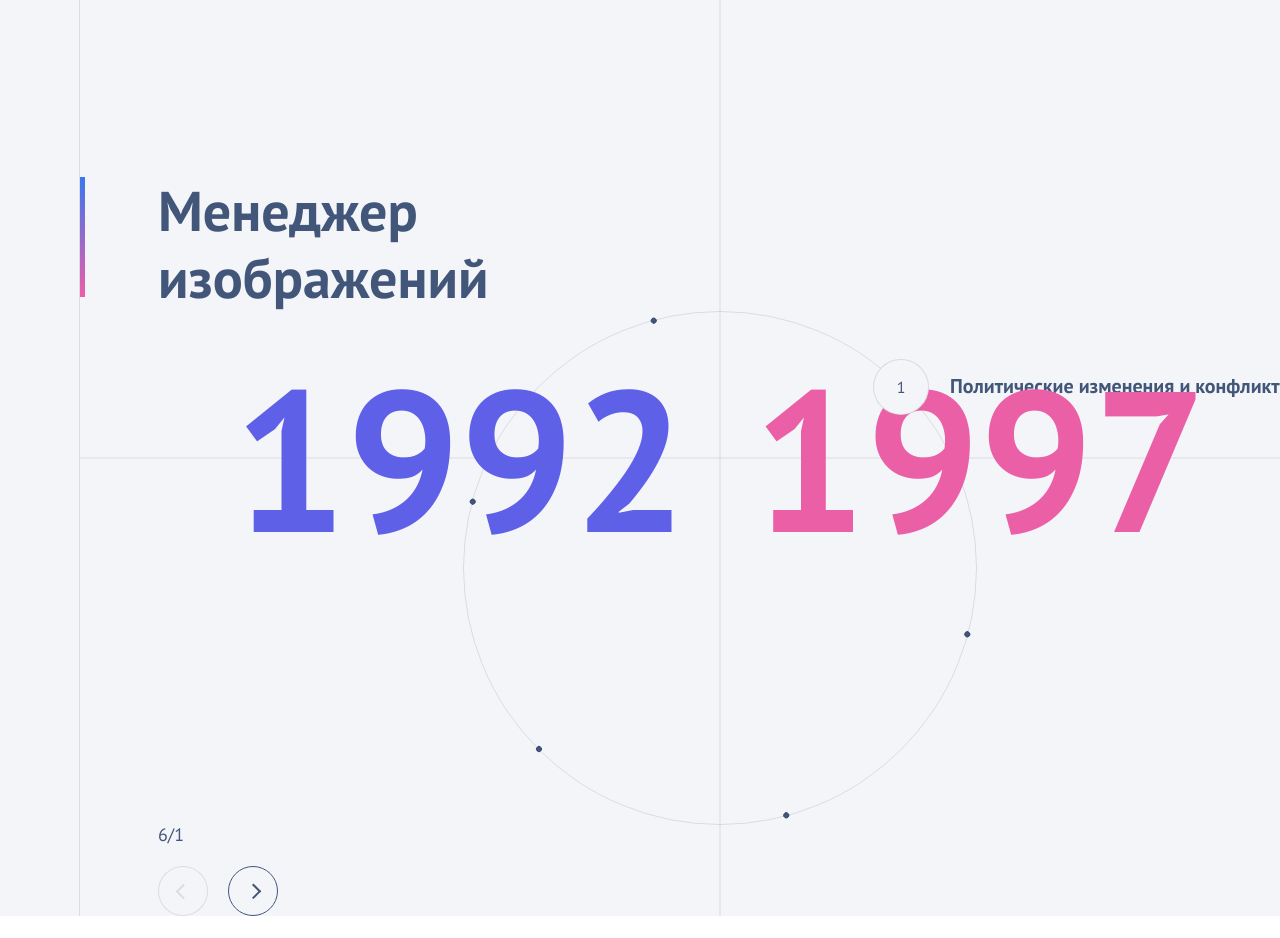
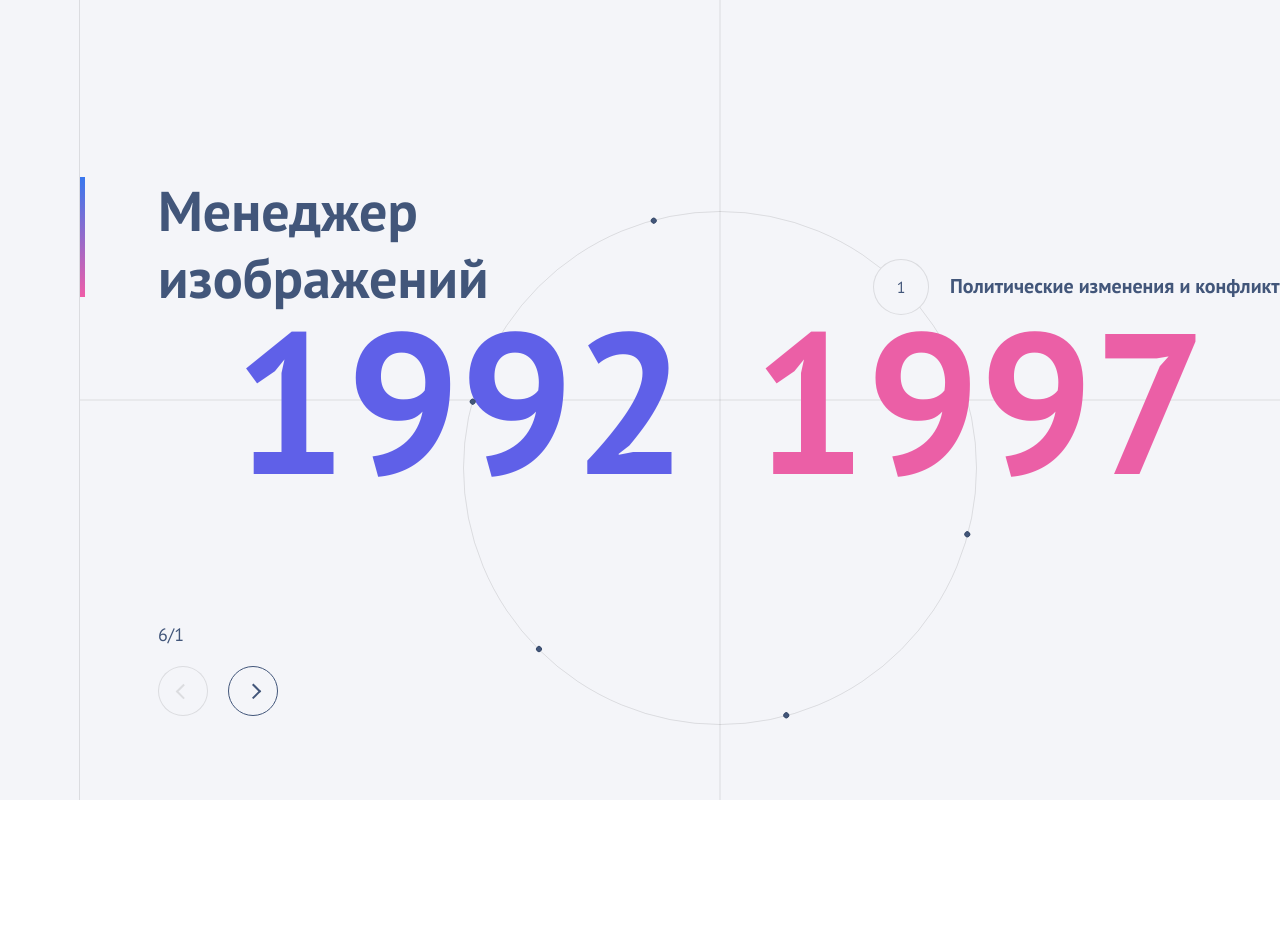
Before and after one commit to Mirnyjj/time_periods_of_history, a React app: page / in a window 1280 px wide. Shown: the top 938 px of the page. After the commit the page ends 838 px from the top, so only its background shows below. Built offline with nearby package versions, Linux system fonts and the light colour scheme.

Commit message:
Настройка сборки

```diff
--- a/src/components/Circle.tsx
+++ b/src/components/Circle.tsx
@@ -53,6 +53,7 @@ const CircleContainer = styled.div`
   justify-content: center;
   width: 100%;
   position: relative;
+  margin: -100px 0;
   @media (max-width: ${breakpoints.mobileXL}) {
     display: none;
   }
```
